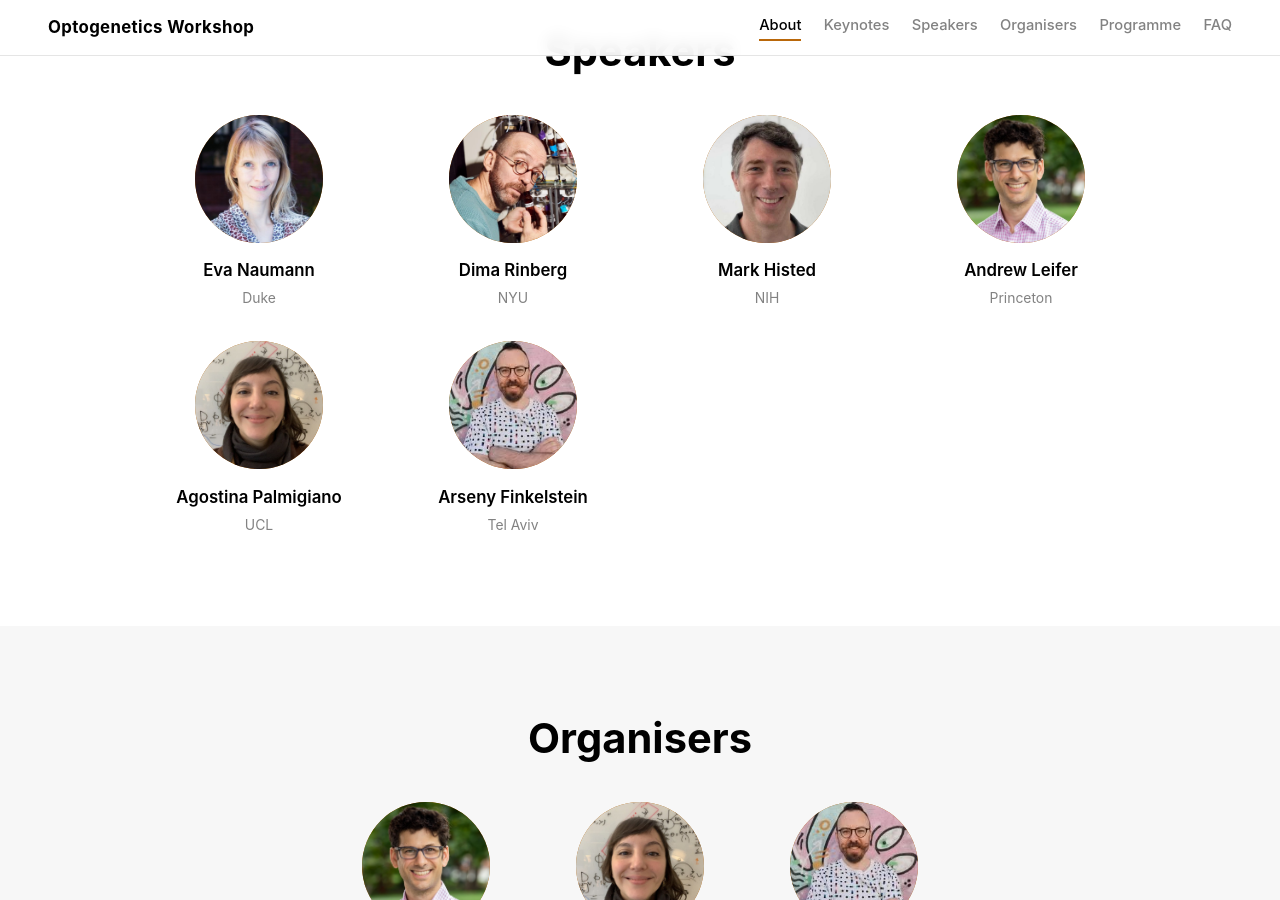
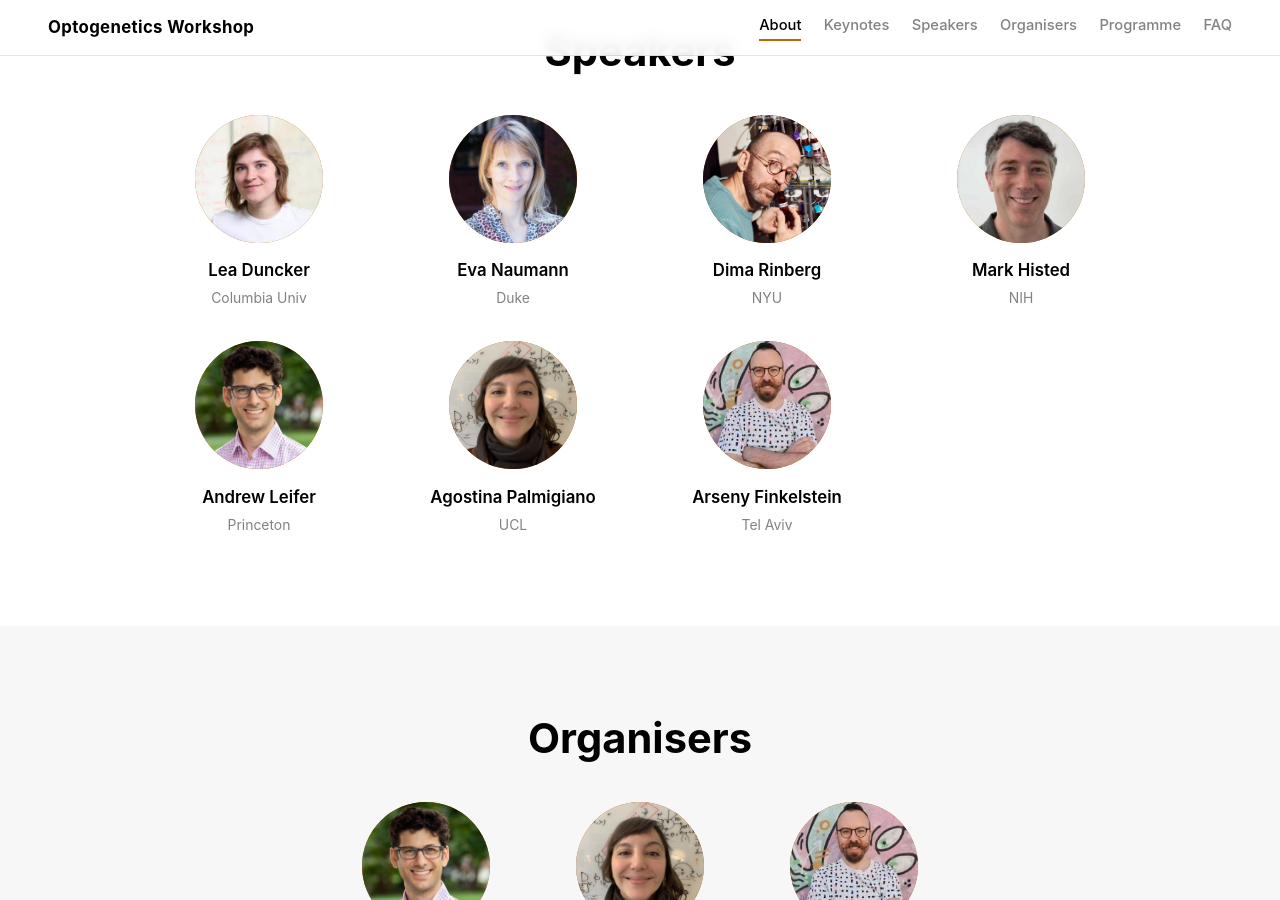
Before and after one commit to PalmigianoLab/SWC_optogenetics_workshop_2027, a Jekyll site: the page built from index.html, in a window 1280 px wide and 900 px high, scrolled down 2793 px. Built offline with Jekyll 4.4.1, drawn with Linux system fonts in a browser that asks for light colours.

Commit message:
Lea Duncker has confirmed attendance

```diff
--- a/_data/speakers.yml
+++ b/_data/speakers.yml
@@ -2,6 +2,11 @@
 # Only people whose 'Confirmed invite' column says yes appear here.
 # Invited speakers.
 
+- name: "Lea Duncker"
+  affiliation: "Columbia Univ"
+  field: "Theory"
+  image: lea_duncker.jpg
+  # bio: add a sentence or two here, and the card becomes clickable
 - name: "Eva Naumann"
   affiliation: "Duke"
   field: "Experiment"
```
